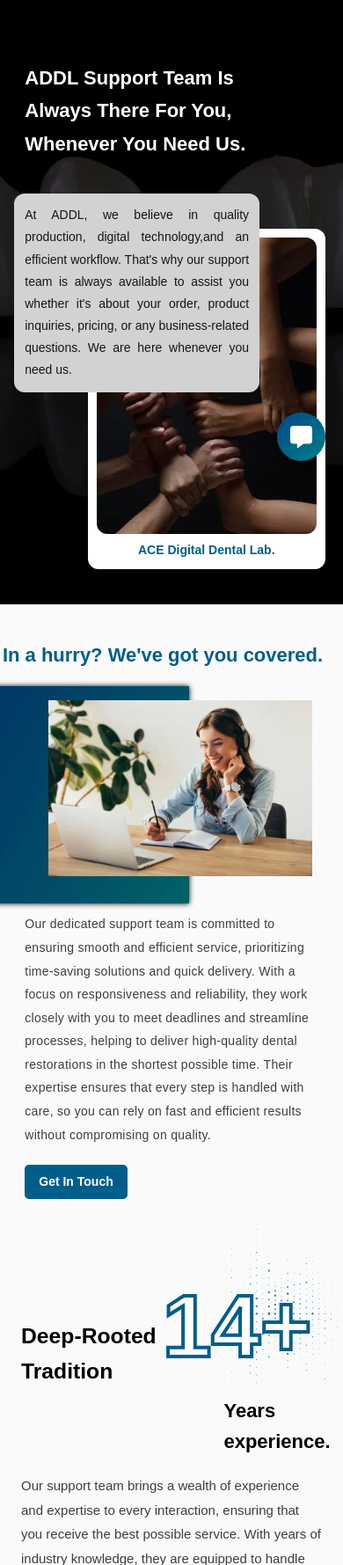
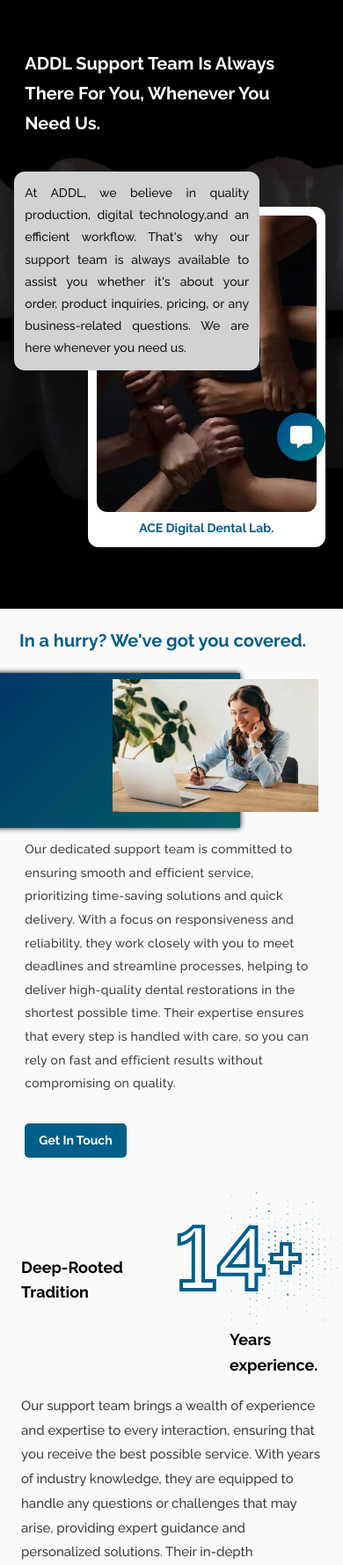
Before and after one commit to Yashpal-vaghela/ADDl, a Django app: page /support/ in a window 390 px wide. Shown: the part 300-2079 px from the top of the page at 88% size. Run offline with Django 5.2, Linux system fonts and the light colour scheme; some libraries are stand-ins or nearby versions.

Commit message:
fix small responsive issue and resize image in support ,about,home,material page

```diff
--- a/home/templates/contact.html
+++ b/home/templates/contact.html
@@ -81,7 +81,7 @@
   </div>
   <div class="opacity-full bg-gradient-fast-blue-purple"></div>
   <div class="container position-relative">
-    <div class="row full-screen md-landscape-h-600px" style="height: 600px">
+    <div class="row full-screen md-landscape-h-600px">
       <div
         class="col-12 col-xl-5 col-lg-6 col-md-7 col-sm-10 d-flex flex-column justify-content-center"
       >
--- a/home/templates/index.html
+++ b/home/templates/index.html
@@ -69,7 +69,7 @@
         </div>
         <div class="opacity-full bg-gradient-fast-blue-purple"></div>
         <div class="container position-relative">
-        <div class="row full-screen md-landscape-h-600px" style="height: 600px">
+        <div class="row full-screen md-landscape-h-600px">
             <div
               class="col-12 col-xl-5 col-lg-6 col-md-7 col-sm-10 d-flex flex-column justify-content-center"
             >
@@ -109,7 +109,7 @@
                   <div class="d-flex d-md-block gap-3 align-items-center">
                     <img src="{% static '/img/about-icon11.webp'%}" class="img-box mb-4 img-fluid" alt="dental-technicians" style="padding:5px;border-radius:10px" width="50" height="50" />
                     <div class="d-block d-md-block">
-                      <h3 class="fw-bold mb-2" style="color:#00478a;font-size:16px !important">
+                      <h3 class="fw-bold mb-2" >
                         Expert Dental Technicians
                       </h3>
                       <p class="hero-txt txt-spacing">
@@ -123,7 +123,7 @@
                   <div class="d-flex d-md-block gap-3 align-items-center">
                     <img src="{% static 'img/about-icon22.webp'%}" class="img-box mb-4" alt="about-icon2" style="padding:5px;border-radius:10px" width="45" height="45" />
                     <div class="d-block d-md-block">
-                      <h3 class="fw-bold mb-2" style="color:#00818a;font-size:16px !important">
+                      <h3 class="fw-bold mb-2" >
                         Premium Quality Products
                       </h3>
                       <p class="hero-txt txt-spacing">
--- a/home/templates/support.html
+++ b/home/templates/support.html
@@ -64,7 +64,7 @@
   </div>
   <div class="opacity-full bg-gradient-fast-blue-purple"></div>
   <div class="container position-relative">
-    <div class="row full-screen md-landscape-h-600px" style="height: 600px" ;>
+    <div class="row full-screen md-landscape-h-600px">
       <div
         class="col-12 col-xl-5 col-lg-6 col-md-7 col-sm-10 d-flex flex-column justify-content-center"
       >
@@ -83,7 +83,7 @@
     </div>
   </div>
 </section>
-<section class="first-section" style="padding-top: 120px; paddingbottom: 40px">
+<section class="first-section" >
   <div class="black-overlays"></div>
   <div class="container" style="padding-top: 20px">
     <div
--- a/static/css/common.css
+++ b/static/css/common.css
@@ -1,3 +1,9 @@
+* {
+    box-sizing: border-box;
+    margin: 0;
+    padding: 0;
+    font-family: Raleway, sans-serif;
+}
 /* ------------------ Product page common css ------------------ */
 .bradcrumb-product {
   background-image: url("../img/breadcrumb.webp");
@@ -201,7 +207,7 @@
 }
 @media (max-width: 768px) {
   .parallax .md-landscape-h-600px {
-    height: 400px !important;
+    height: 450px !important;
   }
   .parallax .md-landscape-h-600px .col-xl-5 {
     margin-top: 38%;
@@ -277,7 +283,7 @@
 .heading1 {
   margin-bottom: 2rem;
   font-size: 2.4rem;
-  font-weight: 600;
+  font-weight: 500;
   line-height: 1.55;
 }
 /* .heading1 strong,.heading1 b{
@@ -289,7 +295,7 @@
   font-weight: 600;
 }
 .hero-subheading {
-  font-size: 16px;
+  font-size: 14px;
   color: #00478a;
   font-weight: bold;
   margin-bottom: 10px;
@@ -424,7 +430,7 @@
 }
 @media(max-width:991px){
   .DW-home {
-    padding-top: 25px;
+    padding-top: 0px;
   }
   .product-section1 .product-vector {
     top: 10%;
@@ -434,9 +440,9 @@
   }
 }
 @media(max-width:768px){
-  .DW-home {
-    padding-top: 80px;
-  }
+  /* .DW-home {
+    padding-top: 0px;
+  } */
   .product-section1 .product-vector {
     top: 20%;
   }
@@ -445,9 +451,11 @@
   }
   .product-title {
     margin-top: 10px;
+    font-size: 22px;
   }
   .product-sub-title{
     font-size: 14px;
+    padding-right: 5px;
   }
 }
 @media(max-width:576px){
--- a/static/css/header.css
+++ b/static/css/header.css
@@ -184,9 +184,6 @@
     margin-left: auto;
     display: flex;
   }
-  .sticky-button{
-
-  }
 }
 @media (max-width: 576px) {
   .container-fluid {
@@ -198,6 +195,7 @@
   .navbar-container {
     margin: 14px auto 14px;
   }
+
 }
 
 /* footer css */
@@ -488,7 +486,6 @@
         background-image: url('/static/img/bgfooter1.webp');
     }
 }
-
 @media(max-width:576px){
     .footer-title{
         line-height: 1.5;
@@ -497,7 +494,9 @@
         display: block !important;
     }
     .footer-wrapper img{
-        margin-bottom: 10px;
+        margin-bottom: 14px;
     }
-
+    .footer .container{
+      padding: 0px;
+    }
 }
--- a/static/css/support.css
+++ b/static/css/support.css
@@ -25,6 +25,8 @@
   background-size: cover;
   background-position: center;
   position: relative;
+  padding-top: 100px;
+  padding-bottom: 50px;
 }
 
 .black-overlays {
@@ -46,7 +48,6 @@
   left: 2%;
   top: 18%;
 }
-
 .experience-vector1 {
   position: absolute;
   z-index: -1;
@@ -54,7 +55,6 @@
   right: -22%;
   top: -27%;
 }
-
 .experience-section-main-content h2 {
   width: 45%;
   color: #005e8a;
@@ -110,7 +110,7 @@
   font-size: 14px;
   left: -18%;
   position: relative;
-  margin-top: 60px;
+  margin-top: 36px;
 }
 
 .btn-getInTouch:hover {
@@ -175,6 +175,31 @@
   border-radius: 20px;
 }
 
+@media(min-width:1800px) and (max-width:2000px){
+  .go-off-track-section{
+    margin: 100px 0px 20px;
+  }
+  .experience-vector{
+    top:10%;
+    left:11%;
+  }
+  .support-vector1{
+    top: -5%;
+    right: 14%;
+    width: 70%;
+  }
+}
+@media(min-width:1440px) and (max-width:1800px){
+  .first-section{
+    padding-bottom: 70px;
+  }
+  .experience-vector{
+    left:8%
+  }
+  .go-off-track-section{
+    margin:120px 0px 50px;
+  }
+}
 /* responsive css */
 @media (max-width: 1200px) {
   .first-section .dots-wid {
@@ -434,7 +459,7 @@
   } */
   /* experience section */
   .experience-vector {
-    top: 0%;
+    top: -3%;
     width: 40%;
     left: 62%;
   }
@@ -445,6 +470,12 @@
   }
   .experience-section .row .col-12 {
     padding: 0px 24px;
+  }
+  .experience-section-main-content h2{
+    font-size: 18px;
+  }
+  .experinece-txt{
+    font-size: 18px;
   }
   .addl-content {
     width: 35%;
@@ -457,7 +488,9 @@
   .go-off-track-section {
     margin: 0px 0 50px;
   }
-
+  .go-off-track-section h2{
+    font-size: 22px;
+  }
   .support-vector1 {
     left: 0%;
     height: 100%;
@@ -710,7 +743,6 @@
   .first-section {
     padding-top: 50px !important;
   }
-
   .image-support-card p {
     right: 22%;
     max-width: 360px;
@@ -726,6 +758,7 @@
   .support1-wrapper h2 {
     top: 0%;
     padding-bottom: 0px;
+    font-size: 20px;
   }
 
   .support-img-card {
@@ -741,27 +774,28 @@
   .third-section {
     padding-top: 80px !important;
   }
-
   .vector-support6 {
-    height: 43%;
+    /* height: 43%; */
+    height: 55%;
     width: 60%;
     top: 2.3%;
   }
-
   .support-team-img6 {
-    top: 14%;
-    left: 8%;
-    width:90%;
+    top:15%;
+    width:75%;
+    /* top: 14%; */
+    left: 18%;
+    /* width:90%; */
   }
-
   .btn-getInTouch {
     margin-top: 60px;
+    top: 3%;
   }
   .third-section .col-11 p{
-    top:22%
+    top:34%;
   }
   .experience-section{
-    padding-top: 40px;
+    padding-top: 0px;
   }
   .experience-main-content-wrapper span{
     font-size: 100px;
@@ -772,7 +806,43 @@
     right:-2%;
   }
 }
-
+@media(max-width:500px){
+  .first-section {
+        padding-top: 35px !important;
+        padding-bottom: 30px;
+  }
+  .vector-support6 {
+    height: auto;
+    width:75%;
+    top:2.5%;
+  }
+  .support-team-img6{
+     width:70%;
+     position: relative;
+     display: block;
+     height: 100%;
+     left: 30%;
+  }
+  .third-section .col-11 p{
+    top:20%;
+  }
+}
+@media(max-width:420px){
+  .third-section{
+    padding-top: 60px !important;
+  }
+  .third-section .col-11 p{
+    top:15%;
+  }
+}
+@media(max-width:345px){
+  .vector-support6{
+    top:8.5%;
+  }
+  .support-team-img6{
+    top:19%;
+  }
+}
 .swiper {
   /* overflow: visible !important; */
   /* position: relative !important; */
--- a/templates/base.html
+++ b/templates/base.html
@@ -213,10 +213,11 @@
                             <div class="col-12 col-lg-4 col-md-6">
                                 <p class="nav-title">Product & Service</p>
                                 <ul>
-                                    <li><a href="/product/digital-workflow/">Digital Flow</a></li>
-                                    <li><a href="/product/cad-cam/">CAD/CAM</a></li>
+                                    {% comment %} <li><a href="/product/digital-workflow/">Digital Flow</a></li>
+                                    <li><a href="/product/cad-cam/">CAD/CAM</a></li> {% endcomment %}
                                     <li><a href="/product/implants/">Implant</a></li>
-                                    <li><a href="/product/crowns-bridges/">Crown & Bridges</a></li>
+                                    <li><a href="/product/emax-venners/">Emax</a></li>
+                                    <li><a href="/product/crowns-bridges/">Crowns & Bridges</a></li>
                                 </ul>
                             </div>
                             <div class="col-12 col-lg-4 col-md-6 ">
@@ -241,12 +242,12 @@
         </footer>
         <div class="container mt-3 pb-2 pb-sm-4">
             <div class="row justify-content-center align-items-center text-center">
-                <div class="col-12 d-flex justify-content-between align-items-center gap-5 footer-wrapper">
+                <div class="col-12 d-flex justify-content-between align-items-center gap-5 gap-sm-3 footer-wrapper">
                     <a class="navbar-brand  me-auto " href="/">
                         <img src="{% static '/img/ACE-logo.webp'%}" alt="Logo" width="150" height="50" />
                     </a>
                     <div class="bg-dafault">
-                        <p class="mb-0">&copy; 2025 <span><a href="https://advancedentalexport.com/" class="copyright">Advance Dental Export</a></span>. All Rights Reserved</p>
+                        <p class="mb-0">&copy; 2025 <span><a href="https://advancedentalexport.com/" class="copyright">Ace Digital Dental Laboratory</a></span>. All Rights Reserved</p>
                     </div>
                 </div>
             </div>
```
Also changed, not shown: home/templates/about.html (+7 -7 lines), home/templates/material.html (+7 -8 lines), static/css/about-new.css (+65 -17 lines), static/css/home.css (+14 -3 lines), static/css/material.css (+9 -6 lines), templates/home.html (+4 -6 lines), db.sqlite3, static/img/zir.webp (added).
